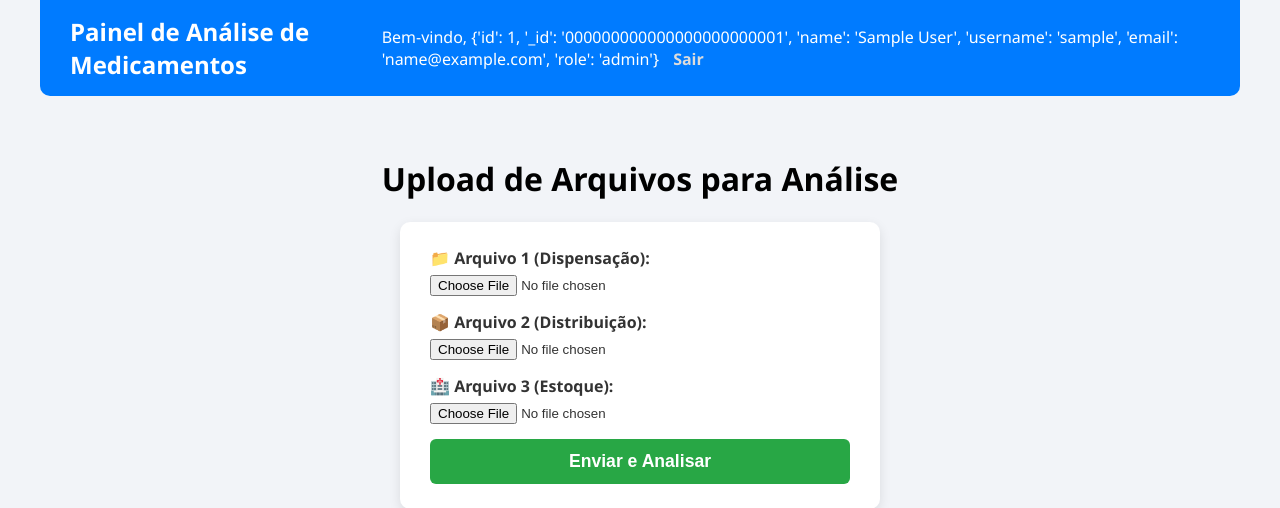
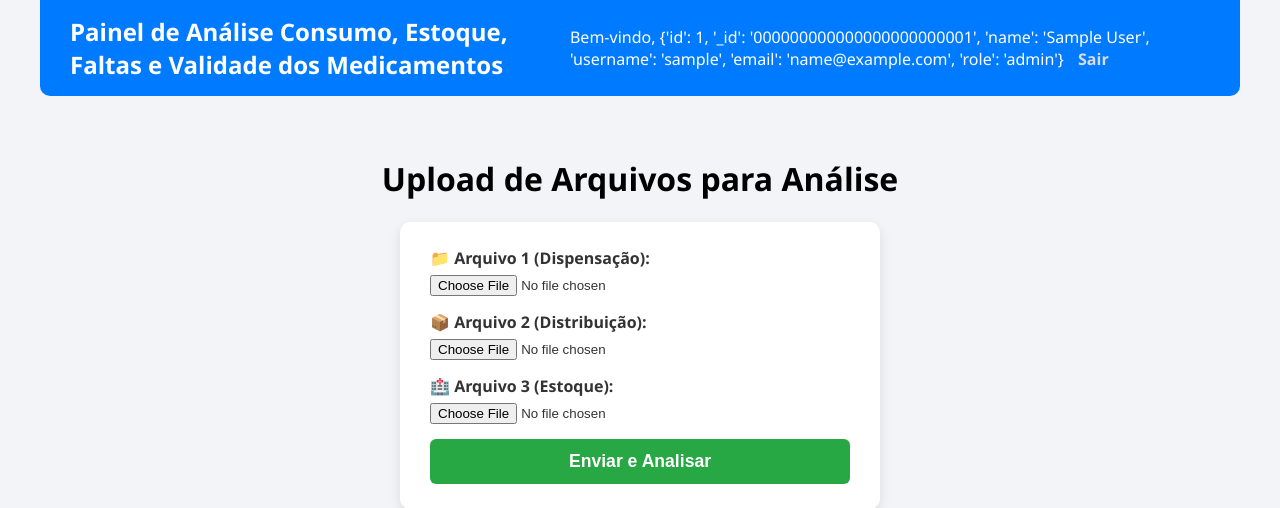
Before and after one commit to lealtiago-source/Far-analisedeconsumoeestoque, a Flask app: page /painel in a window 1280 px wide. Shown: the top 508 px of the page. Run offline with Flask 3, Linux system fonts and the light colour scheme; the visitor is signed in with stand-in values (Sample User, id 1).

Commit message:
Update painel.html

```diff
--- a/templates/painel.html
+++ b/templates/painel.html
@@ -139,7 +139,7 @@
 </head>
 <body>
     <header>
-        <h2>Painel de Análise de Medicamentos</h2>
+        <h2>Painel de Análise Consumo, Estoque, Faltas e Validade dos Medicamentos</h2>
         <span>
             Bem-vindo, {{ session['usuario'] }}
             <a href="{{ url_for('logout') }}">Sair</a>
```
